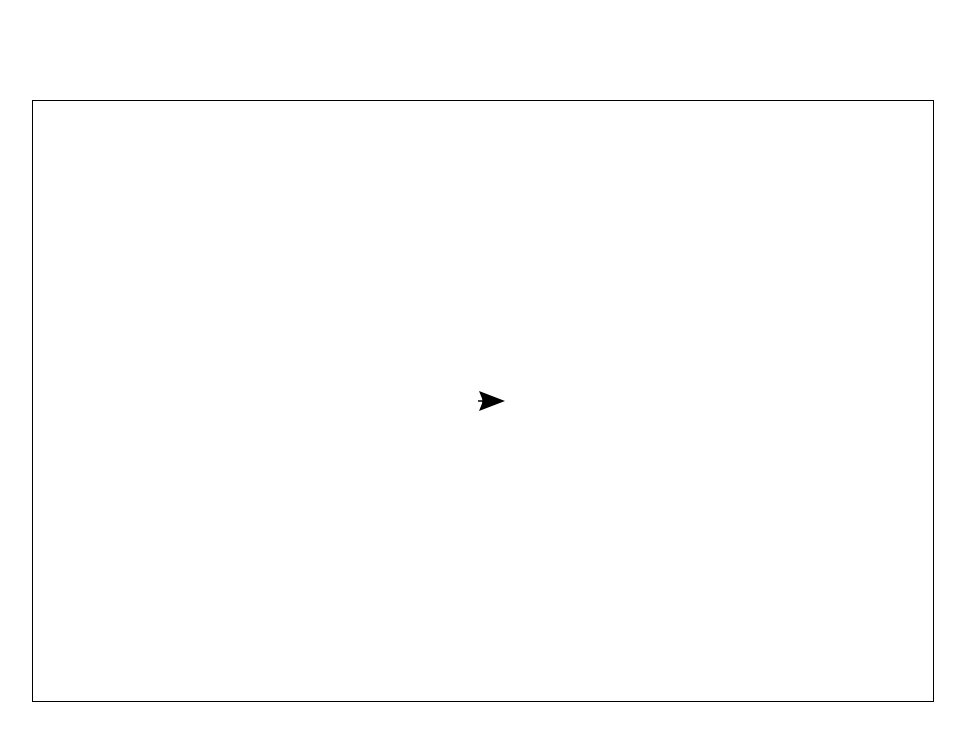
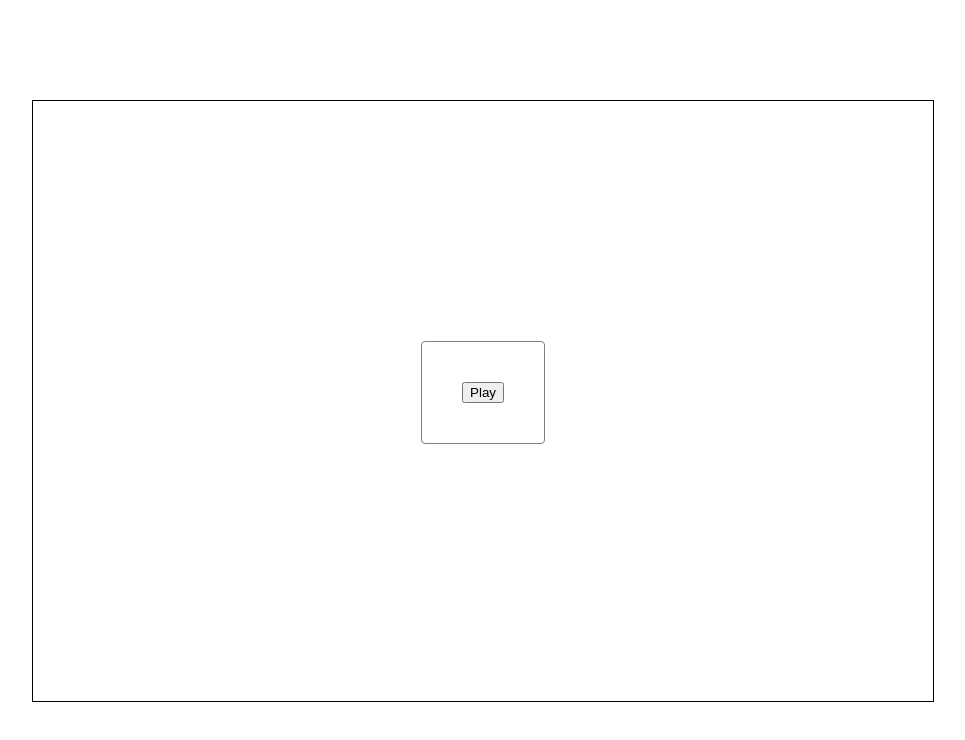
Before and after one commit to Nick-Howlett/Trigonometry-Wars, a website built with webpack: page dist/index.html in a window 1280 px wide. Shown: the whole page, without its empty margins (157-1122 px from the left). Built offline with Linux system fonts and the light colour scheme.

Commit message:
Finish play and game over overlays

```diff
--- a/src/game.js
+++ b/src/game.js
@@ -5,17 +5,16 @@ import Laser from "./laser";
 import Enemy from './enemy';
 
 class Game {
-    constructor(canvas, ctx){
+    constructor(canvas, ctx, finishOverlay){
+        this.finishOverlay = finishOverlay;
         this.canvas = canvas;
         this.ctx = ctx;
         this.dims = [canvas.width, canvas.height];
         this.mid = [canvas.width / 2, canvas.height / 2];
         this.player = new Player(this.mid);
         this.cursor = new Cursor();
-        this.score = 0;
         this.laser = null;
         this.enemies = [];
-        this.eid = 1; //enemy id, sequential
     }
 
     start(){
@@ -29,13 +28,14 @@ class Game {
         });
         this.spawnInterval = setInterval(() => {
             this.enemies.push(new Enemy(this.eid, this.dims, 12));
-            this.eid++;
         }, 5000);
     }
 
     gameOver(){
         clearInterval(this.tickInterval);
         clearInterval(this.spawnInterval);
+        this.canvas.className = "inactive";
+        this.finishOverlay.className = "overlay";
     }
 
     check_collisions(){
--- a/src/index.js
+++ b/src/index.js
@@ -3,6 +3,15 @@ import Game from './game';
 document.addEventListener("DOMContentLoaded", () => {
     const canvas = document.getElementById("game-canvas");
     const ctx = canvas.getContext('2d');
-    const game = new Game(canvas, ctx);
-    game.start();
+    const overlays = Array.from(document.getElementsByClassName('overlay'));
+    const gameOver = document.getElementById('game-over');
+    const play = Array.from(document.getElementsByClassName('play-button'));
+    play.forEach(button => {
+        button.addEventListener("click", () => {
+            const game = new Game(canvas, ctx, gameOver);
+            game.start();
+            overlays.forEach(overlay => overlay.className = "overlay hidden");
+            canvas.className = "active";
+        });
+    });
 });
--- a/src/player.js
+++ b/src/player.js
@@ -9,7 +9,6 @@ class Player {
     is_collided(enemy){
         const maxDist = enemy.radius + 10; //max distance at which the two are not colliding, enemy's radius and cricle of radius 20 around player.
         const dist = Math.sqrt(enemy.pos[0] * enemy.pos[0] + enemy.pos[1] * enemy.pos[1]);
-        console.log(this.pos, enemy.pos);
         if(dist < maxDist){
             return true;
         }
--- a/styles/page.css
+++ b/styles/page.css
@@ -1,5 +1,8 @@
 #game-canvas{
     border: 1px solid black;
+}
+
+#game-canvas.active{
     cursor: none;
 }
 
@@ -8,4 +11,24 @@
     display: flex;
     justify-content: center;
     align-items: center;
+    position: relative;
 }
+
+
+.overlay{
+    margin: 0 auto;
+    position: absolute;
+    top: 241px;
+    padding: 40px;
+    background: white;
+    border: 1px solid grey;
+    border-radius: 4px;
+    display: flex;
+    flex-direction: column;
+    text-align: center;
+    align-items: center;
+}
+
+.hidden{
+    display: none;
+}
```
Also changed, not shown: dist/index.html, dist/main.js.
